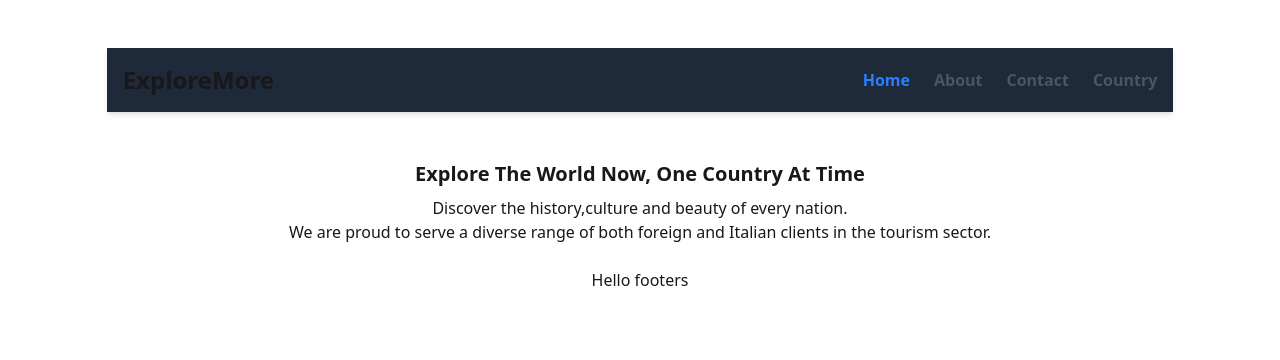
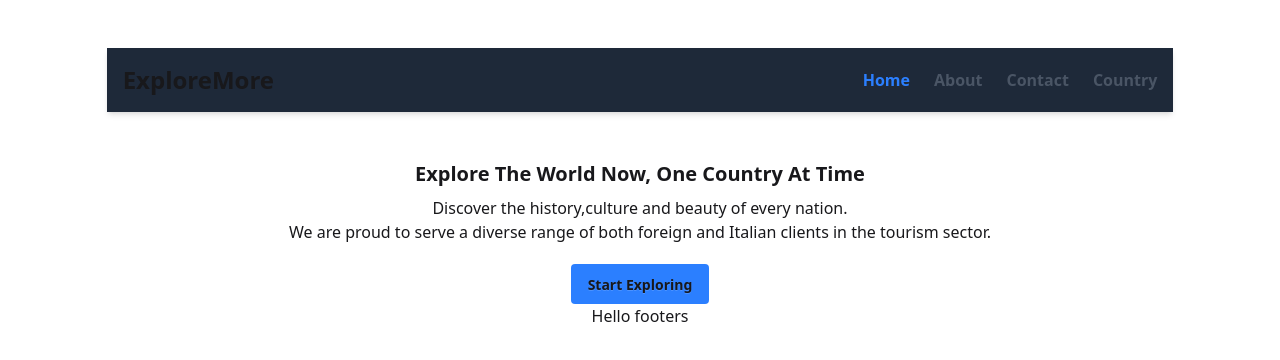
Before and after one commit to Amitkumersarkar/Explore-World, a React (Vite) app: page / in a window 1280 px wide. Shown: the top 360 px of the page. Built offline with nearby package versions, Linux system fonts and the light colour scheme.

Commit message:
added icons

```diff
--- a/src/pages/Home.jsx
+++ b/src/pages/Home.jsx
@@ -1,3 +1,4 @@
+import { NavLink } from "react-router-dom";
 
 const Home = () => {
 
@@ -9,7 +10,7 @@ const Home = () => {
                 <div>
                     <h1 className="text-xl font-semibold mb-2">Explore The World Now, One Country At Time</h1>
                     <p>Discover the history,culture and beauty of every nation. <br /> We are proud to serve a diverse range of both foreign and Italian clients in the tourism sector.</p>
-                    <button></button>
+                    <NavLink to='/country'><button className="btn btn-ghost bg-blue-500 mt-5">Start Exploring</button></NavLink>
                 </div>
                 {/* image child-2 */}
                 <div>
```
